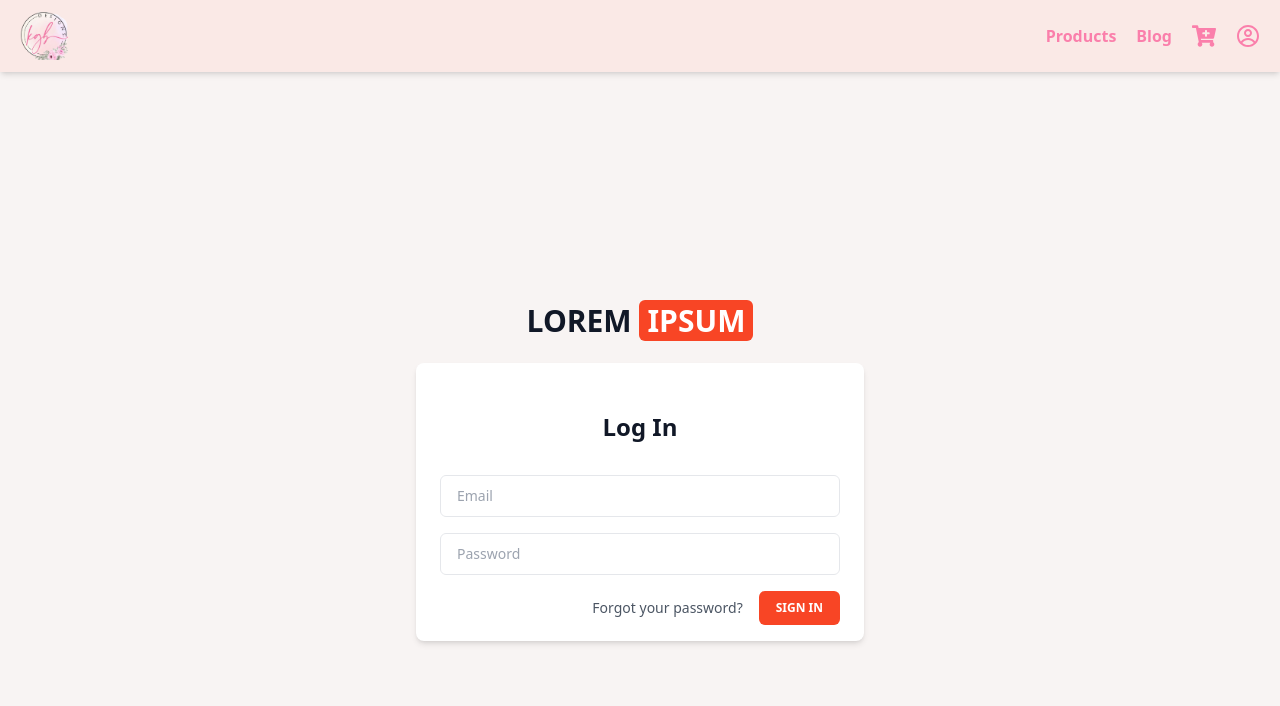
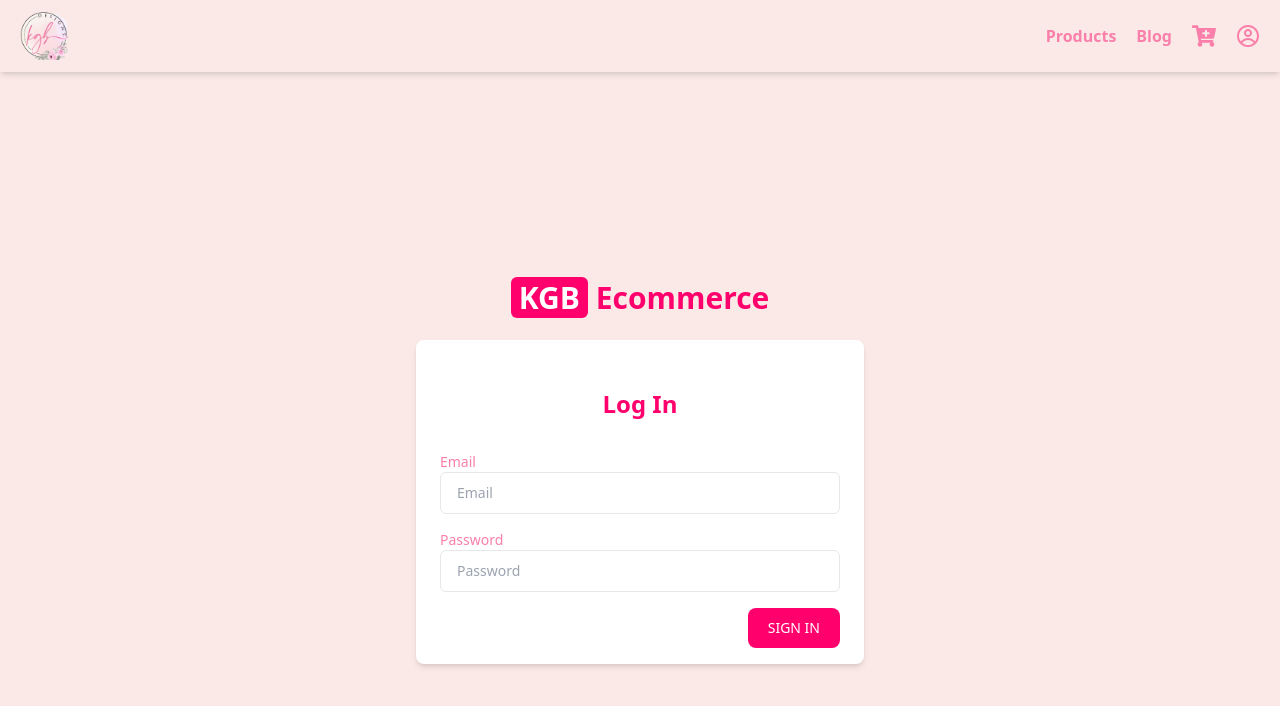
Before and after one commit to gr7800/KGB_ECOMMERS, a React (Vite) app in the folder kgb_Ecommerse/: page /login in a window 1280 px wide. Shown: the top 706 px of the page. Built offline with nearby package versions, Linux system fonts and the light colour scheme.

Commit message:
firebase login register contact page created

```diff
--- /dev/null
+++ b/kgb_Ecommerse/src/component/Modal.jsx
@@ -0,0 +1,44 @@
+import React from 'react'
+
+const Modal = ({ toggleModal }) => {
+    return (
+
+
+        <div id="authentication-modal" aria-hidden="true" className=" overflow-y-auto overflow-x-hidden fixed z-50 justify-center items-center w-[40%] md:inset-0 h-[calc(100%-1rem)] max-h-full mt-[25vh] ml-[30%]">
+            <div className="relative px-4 py-0 w-full max-w-md max-h-full">
+                <div className="relative bg-white rounded-lg shadow dark:bg-gray-700">
+                    <div className="flex items-center justify-between p-4 md:p-5 border-b rounded-t dark:border-gray-600">
+                        <h3 className="text-xl font-semibold text-gray-900 dark:text-white">
+                            Reset Password
+                        </h3>
+                        <button onClick={toggleModal} type="button" className="end-2.5 text-gray-400 bg-transparent hover:bg-gray-200 hover:text-gray-900 rounded-lg text-sm w-8 h-8 ms-auto inline-flex justify-center items-center dark:hover:bg-gray-600 dark:hover:text-white" data-modal-hide="authentication-modal">
+                            <svg className="w-3 h-3" aria-hidden="true" xmlns="http://www.w3.org/2000/svg" fill="none" viewBox="0 0 14 14">
+                                <path stroke="currentColor" stroke-linecap="round" stroke-linejoin="round" stroke-width="2" d="m1 1 6 6m0 0 6 6M7 7l6-6M7 7l-6 6" />
+                            </svg>
+                        </button>
+                    </div>
+
+                    <div className="flex flex-col items-center justify-center mx-auto md:h lg:py-0">
+
+                        <div className="w-full p-0 bg-white sm:p-8">
+                            <form className="mt-4 space-y-4 lg:mt-5 md:space-y-5" action="#">
+                                <div>
+                                    <label for="password" className="block mb-2 text-sm font-medium text-gray-900 dark:text-white">New Password</label>
+                                    <input type="password" name="password" id="password" placeholder="••••••••" className="bg-gray-50 border border-gray-300 text-gray-900 text-sm rounded-lg focus:ring-rose-600 focus:border-rose-600 block w-full p-2.5" required="" />
+                                </div>
+                                <div>
+                                    <label for="confirm-password" className="block mb-2 text-sm font-medium text-gray-900 dark:text-white">Confirm password</label>
+                                    <input type="password" name="password" id="confirm-password" placeholder="••••••••" className="bg-gray-50 border border-gray-300 text-gray-900 text-sm rounded-lg focus:ring-rose-600 focus:border-rose-600 block w-full p-2.5" required="" />
+                                </div>
+                                <button type="submit" className="w-full text-white hover:bg-rose-700 focus:ring-4 focus:outline-none focus:ring-rose-300 font-medium rounded-lg text-sm px-5 py-2.5 text-center dark:bg-rose-600 dark:hover:bg-rose-500 dark:focus:ring-rose-500 bg-[#ff006c]">Reset passwod</button>
+                            </form>
+                        </div>
+                    </div>
+                </div>
+            </div>
+        </div>
+
+    )
+}
+
+export default Modal
--- /dev/null
+++ b/kgb_Ecommerse/src/pages/ContactUs.jsx
@@ -0,0 +1,36 @@
+import React from 'react'
+
+const ContactUs = () => {
+  return (
+    <div className="bg-light-pink-1 font-[sans-serif] lg:h-screen">
+            <div
+                className="grid lg:grid-cols-3 items-center max-lg:justify-center gap-6 h-full sm:p-12 p-8 max-sm:p-4">
+                <div className="max-w-lg max-lg:mx-auto max-lg:text-center max-lg:mb-6">
+                    <h2 className="text-4xl font-extrabold text-gray-800">Contact Us</h2>
+                    <p className="text-sm text-gray-600 mt-4 leading-relaxed">Have a specific inquiry? Our
+                        experienced team is ready to engage with you.</p>
+
+                    <form className="mx-auto mt-8 bg-white rounded-lg p-6 shadow-md space-y-4">
+                        <input type='text' placeholder='Name'
+                            className="w-full rounded-md h-12 px-6 bg-[#f0f1f2] text-sm outline-none" />
+                        <input type='email' placeholder='Email'
+                            className="w-full rounded-md h-12 px-6 bg-[#f0f1f2] text-sm outline-none" />
+                        <input type='text' placeholder='Subject'
+                            className="w-full rounded-md h-12 px-6 bg-[#f0f1f2] text-sm outline-none" />
+                        <textarea placeholder='Message' rows="6"
+                            className="w-full rounded-md px-6 bg-[#f0f1f2] text-sm pt-3 outline-none"></textarea>
+                        <button type='button'
+                            className="w-full text-white hover:bg-rose-700 focus:ring-4 focus:outline-none focus:ring-rose-300 font-medium rounded-lg text-sm px-5 py-2.5 text-center dark:bg-rose-600 dark:hover:bg-rose-500 dark:focus:ring-rose-500 bg-[#ff006c]">Send
+                            Message</button>
+                    </form>
+                </div>
+
+                <div className="z-10 relative lg:col-span-2">
+                    <img src="https://readymadeui.com/images/analtsis.webp" className="w-3/4 object-contain block mx-auto" />
+                </div>
+            </div>
+        </div>
+  )
+}
+
+export default ContactUs
--- a/kgb_Ecommerse/src/pages/Login.jsx
+++ b/kgb_Ecommerse/src/pages/Login.jsx
@@ -1,57 +1,53 @@
-import React, { useState } from 'react'
-
-
+import React, { useState } from 'react';
 
 const Login = () => {
-
     return (
-        <div className="font-sans text-gray-900 antialiased">
-            <div className="min-h-screen flex flex-col sm:justify-center items-center pt-6 sm:pt-0 bg-[#f8f4f3]">
+        <div className="font-sans text-[#fa7fab] antialiased bg-[#fae9e6] min-h-screen flex flex-col sm:justify-center items-center pt-6 sm:pt-0">
             <div>
-                        <h2 className="font-bold text-3xl">LOREM <span className="bg-[#f84525] text-white px-2 rounded-md">IPSUM</span></h2>
+                <h2 className="font-bold text-[#ff006c] text-3xl">
+                    <span className="bg-[#ff006c] text-white px-2 rounded-md">KGB</span> Ecommerce
+                </h2>
             </div>
 
             <div className="w-full sm:max-w-md mt-6 px-6 py-4 bg-white shadow-md overflow-hidden sm:rounded-lg">
                 <form>
-                        <div className="py-8">
-                            <center>
-                                <span className="text-2xl font-semibold">Log In</span>
-                            </center>
+                    <div className="py-8 text-center">
+                        <span className="text-2xl font-semibold text-[#ff006c]">Log In</span>
                     </div>
 
                     <div>
-                            <label className="block font-medium text-sm text-gray-700" for="email" value="Email" />
-                            <input type='email'
+                        <label className="block font-medium text-sm text-[#fa7fab]" htmlFor="email">Email</label>
+                        <input
+                            type='email'
                             name='email'
                             placeholder='Email'
-                                className="w-full rounded-md py-2.5 px-4 border text-sm outline-[#f84525]" />
+                            className="w-full rounded-md py-2.5 px-4 border text-sm outline-[#f84525] focus:ring-2 focus:ring-[#ff006c] transition duration-200"
+                        />
                     </div>
 
-
                     <div className="mt-4">
-                            <label className="block font-medium text-sm text-gray-700" for="password" value="Password" />
+                        <label className="block font-medium text-sm text-[#fa7fab]" htmlFor="password">Password</label>
                         <div className="relative">
-                                <input id="password" type="password" name="password" placeholder="Password" required className='w-full rounded-md py-2.5 px-4 border text-sm outline-[#f84525]' />
+                            <input
+                                id="password"
+                                type="password"
+                                name="password"
+                                placeholder="Password"
+                                required
+                                className='w-full rounded-md py-2.5 px-4 border text-sm outline-[#f84525] focus:ring-2 focus:ring-[#ff006c] transition duration-200'
+                            />
                         </div>
                     </div>
 
-
                     <div className="flex items-center justify-end mt-4">
-                            <a className="hover:underline text-sm text-gray-600 hover:text-gray-900 rounded-md focus:outline-none focus:ring-2 focus:ring-offset-2 focus:ring-indigo-500">
-                                Forgot your password?
-                            </a>
-
-                            <button className='ms-4 px-4 py-2 bg-[#f84525] border border-transparent rounded-md font-semibold text-xs text-white hover:bg-red-800 focus:outline-none focus:border-indigo-700 focus:shadow-outline-indigo active:bg-indigo-700 transition duration-150 ease-in-out no-underline'>
+                        <button className='p-4 text-white hover:bg-rose-700 focus:ring-4 focus:outline-none focus:ring-rose-300 font-medium rounded-lg text-sm px-5 py-2.5 text-center bg-[#ff006c]'>
                             SIGN IN
                         </button>
-
                     </div>
-
                 </form>
             </div>
         </div>
-        </div>
-    )
+    );
 }
 
-export default Login
+export default Login;
--- a/kgb_Ecommerse/src/pages/Register.jsx
+++ b/kgb_Ecommerse/src/pages/Register.jsx
@@ -1,4 +1,8 @@
 import React, { useEffect, useState } from 'react'
+import { doCreateUserWithEmailIdAndPassword } from '../firebase'
+import { updateProfile } from 'firebase/auth'
+import { doc, setDoc } from 'firebase/firestore'
+import { db } from '../firebaseConfig'
 
 const Register = () => {
     const [name, setname] = useState("")
@@ -7,23 +11,27 @@ const Register = () => {
     const [password1, setPassword1] = useState("")
     const [username, setUsername] = useState("")
 
-    function handleSignup(e) {
-    //     e.preventDefault()
-    //     console.log(name, password,email,password1,username,"password1")
+    async function handleSignup(e) {
+        e.preventDefault()
+        const userCredentials = await doCreateUserWithEmailIdAndPassword(email,password)
+        const user = userCredentials.user
+        await updateProfile(user,{username,name})
+        await setDoc(doc(db,"users", user.uid),{uid:user.uid})
+        alert("User created")
 
     }
 
 
     return (
-        <div className="min-h-screen bg-gray-50 flex flex-col justify-center py-12 sm:px-6 lg:px-8">
+        <div className="min-h-screen bg-light-pink-1 flex flex-col justify-center py-12 sm:px-6 lg:px-8">
             <div className="sm:mx-auto sm:w-full sm:max-w-md">
-                <h2 className="mt-6 text-center text-3xl leading-9 font-extrabold text-gray-900">
+                <h2 className="mt-6 text-center text-3xl leading-9 font-extrabold text-[#ff006c]">
                     Create a new account
                 </h2>
                 <p className="mt-2 text-center text-sm leading-5 text-gray-500 max-w">
                     Or {" "}
                     <span
-                        className="font-medium text-blue-600 hover:text-blue-500 focus:outline-none focus:underline transition ease-in-out duration-150">
+                        className="font-medium text-rose-500 hover:text-rose-600 focus:outline-none focus:underline transition ease-in-out duration-150">
                         login to your account
                     </span>
                 </p>
@@ -33,7 +41,7 @@ const Register = () => {
                 <div className="bg-white py-8 px-4 shadow sm:rounded-lg sm:px-10">
                     <form onSubmit={handleSignup} action="#">
                         <div>
-                            <label for="email" className="block text-sm font-medium leading-5  text-gray-700">Name</label>
+                            <label for="email" className="block text-sm font-medium leading-5  text-[#fa7fab]">Name</label>
                             <div className="mt-1 relative rounded-md shadow-sm">
                                 <input value={name} onChange={(e) => setname(e.target.value)} id="name" name="name" placeholder="John Doe" type="text" required=""
                                     className="appearance-none block w-full px-3 py-2 border border-gray-300 rounded-md placeholder-gray-400 focus:outline-none focus:shadow-outline-blue focus:border-blue-300 transition duration-150 ease-in-out sm:text-sm sm:leading-5" />
@@ -49,7 +57,7 @@ const Register = () => {
                         </div>
 
                         <div className="mt-6">
-                            <label for="username" className="block text-sm font-medium leading-5 text-gray-700">Username</label>
+                            <label for="username" className="block text-sm font-medium leading-5 text-[#fa7fab]">Username</label>
                             <div className="mt-1 relative rounded-md shadow-sm">
                                 <input value={username} onChange={(e) => setUsername(e.target.value)} id="email" name="email" placeholder="exampleuser" type="text"
                                     required=""
@@ -65,7 +73,7 @@ const Register = () => {
                         </div>
 
                         <div className="mt-6">
-                            <label for="email" className="block text-sm font-medium leading-5 text-gray-700">
+                            <label for="email" className="block text-sm font-medium leading-5 text-[#fa7fab]">
                                 Email address
                             </label>
                             <div className="mt-1 relative rounded-md shadow-sm">
@@ -83,7 +91,7 @@ const Register = () => {
                         </div>
 
                         <div className="mt-6">
-                            <label for="password" className="block text-sm font-medium leading-5 text-gray-700">
+                            <label for="password" className="block text-sm font-medium leading-5 text-[#fa7fab]">
                                 Password
                             </label>
                             <div className="mt-1 rounded-md shadow-sm">
@@ -93,7 +101,7 @@ const Register = () => {
                         </div>
 
                         <div className="mt-6">
-                            <label for="password_confirmation" className="block text-sm font-medium leading-5 text-gray-700">
+                            <label for="password_confirmation" className="block text-sm font-medium leading-5 text-[#fa7fab]">
                                 Confirm Password
                             </label>
                             <div className="mt-1 rounded-md shadow-sm">
@@ -105,7 +113,7 @@ const Register = () => {
                         <div className="mt-6">
                             <span className="block w-full rounded-md shadow-sm">
                                 <button type="submit"
-                                    className="w-full py-2 px-4 border border-transparent text-sm font-medium rounded-md text-white bg-blue-600 hover:bg-blue-500 focus:outline-none focus:border-indigo-700 focus:shadow-outline-indigo active:bg-indigo-700 transition duration-150 ease-in-out no-underline	">
+                                    className="w-full text-white hover:bg-rose-700 focus:ring-4 focus:outline-none focus:ring-rose-300 font-medium rounded-lg text-sm px-5 py-2.5 text-center dark:bg-rose-600 dark:hover:bg-rose-500 dark:focus:ring-rose-500 bg-[#ff006c]">
                                     Create account
                                 </button>
                             </span>
```
Also changed, not shown: kgb_Ecommerse/src/AllRoutes/AllRoutes.jsx (+10 -0 lines), kgb_Ecommerse/src/firebase.js (+13 -17 lines), kgb_Ecommerse/src/firebaseConfig.jsx (+16 -8 lines), kgb_Ecommerse/src/pages/ResetPasword.jsx (added, +18 -0 lines). Lines whose indentation alone changed are shown as unchanged.
